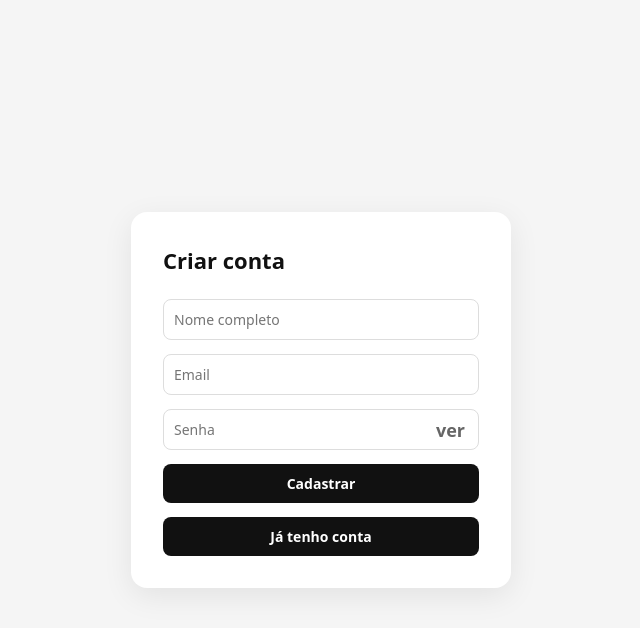
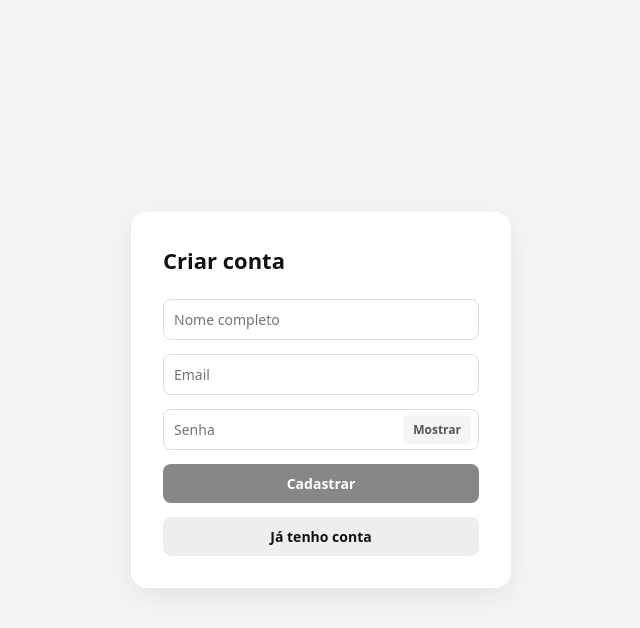
Before and after one commit to heltonmachado/meu-projeto-senior, a React (Vite) app in the folder frontend/: page / in a window 1280 px wide. Both pictures are taken after a click on the button "Criar conta". Shown: the top 628 px of the page, without its empty margins (319-959 px from the left). Built offline with nearby package versions, Linux system fonts and the light colour scheme.

Commit message:
feat: finaliza sistema de auth staff com criterio de senha forte

```diff
--- a/frontend/src/index.css
+++ b/frontend/src/index.css
@@ -5,14 +5,30 @@ button{background:#111;color:#fff;cursor:pointer;border:0;font-weight:600;transi
 button:hover{opacity:0.9}
 button:disabled{opacity:0.5;cursor:not-allowed}
 
-/* login especifico */
+/* login */
 .login-wrapper{display:flex;justify-content:center;align-items:center;min-height:100vh;padding:20px}
 .login-card{padding:32px;background:#fff;border-radius:16px;width:100%;max-width:380px;display:flex;flex-direction:column;gap:14px;box-shadow:0 8px 30px rgba(0,0,0,0.08)}
 .login-card h2{margin-bottom:8px;font-size:22px}
 .error-box{background:#fee2e2;color:#b91c1c;padding:10px 12px;border-radius:8px;font-size:13px;border:1px solid #fecaca}
 
-/* campo senha com olho - NOVO */
+/* senha com olho */
 .password-field{position:relative;display:flex;align-items:center;width:100%}
-.password-field input{width:100%;padding-right:40px}
-.password-toggle{position:absolute;right:10px;background:none;border:0;cursor:pointer;font-size:18px;color:#666;padding:4px;line-height:1}
-.password-toggle:hover{color:#111}
+.password-field input{width:100%;padding-right:80px}
+.password-toggle{position:absolute;right:8px;background:#f5f5f5;border:0;cursor:pointer;font-size:12px;color:#555;padding:6px 10px;border-radius:6px;font-weight:600}
+.password-toggle:hover{color:#111;background:#eee}
+
+/* criterio de senha forte */
+.password-criteria{display:flex;gap:8px;flex-wrap:wrap;font-size:11px;color:#999;margin-top:-8px}
+.password-criteria span{padding:2px 6px;background:#f5f5f5;border-radius:4px}
+.password-criteria span.ok{color:#15803d;background:#dcfce7;font-weight:600}
+
+/* secundario */
+.secondary{background:#eee;color:#111}
+.secondary:hover{background:#e5e5e5}
+
+/* products */
+.products-page{padding:24px;min-height:100vh}
+.products-header{display:flex;justify-content:space-between;align-items:center;margin-bottom:20px;background:#fff;padding:16px 20px;border-radius:12px}
+.products-form{display:flex;gap:10px;margin-bottom:20px;background:#fff;padding:16px;border-radius:12px;flex-wrap:wrap}
+.products-list{list-style:none;display:flex;flex-direction:column;gap:10px}
+.product-item{background:#fff;padding:16px;border-radius:12px;display:flex;justify-content:space-between;align-items:center}
--- a/frontend/src/pages/Login.jsx
+++ b/frontend/src/pages/Login.jsx
@@ -1,73 +1,87 @@
-import { useState, useContext } from 'react';
+import { useState, useContext, useMemo, useCallback } from 'react';
 import { useNavigate } from 'react-router-dom';
 import { AuthContext } from '../context/AuthContext.jsx';
 import api from '../api/api.js';
 
+const PASSWORD_REGEX = /^(?=.*[a-z])(?=.*[A-Z])(?=.*\d)(?=.*[^A-Za-z0-9]).{8,}$/;
+
 export default function Login() {
   const [form, setForm] = useState({ name: '', email: '', password: '' });
-  const [isRegister, setIsRegister] = useState(false);
+  const [mode, setMode] = useState('login');
   const [loading, setLoading] = useState(false);
-  const [error, setError] = useState('');
+  const [error, setError] = useState(null);
   const [showPassword, setShowPassword] = useState(false);
 
   const { login } = useContext(AuthContext);
   const navigate = useNavigate();
 
-  const updateField = (field) => (e) => {
-    setForm(prev => ({ ...prev, [field]: e.target.value }));
-  };
+  const criteria = useMemo(() => ({
+    length: form.password.length >= 8,
+    upper: /[A-Z]/.test(form.password),
+    lower: /[a-z]/.test(form.password),
+    number: /\d/.test(form.password),
+    symbol: /[^A-Za-z0-9]/.test(form.password),
+    valid: PASSWORD_REGEX.test(form.password),
+  }), [form.password]);
 
-  const handleSubmit = async (e) => {
+  const setField = useCallback((field, value) => {
+    setForm(prev => ({ ...prev, [field]: value }));
+  }, []);
+
+  const isRegister = mode === 'register';
+
+  const handleSubmit = useCallback(async (e) => {
     e.preventDefault();
-    setError('');
-    if (isRegister && form.name.trim().length < 3) {
-      return setError('Nome deve ter no minimo 3 caracteres');
-    }
-    if (form.password.length < 6) {
-      return setError('Senha deve ter no minimo 6 caracteres');
-    }
+    setError(null);
+    if (isRegister && form.name.trim().length < 3) return setError({ message: 'Nome mínimo 3 chars' });
+    if (isRegister && !criteria.valid) return setError({ message: 'Senha não atende política de segurança' });
+
     setLoading(true);
     try {
       if (isRegister) {
         await api.post('/auth/register', form);
-        setIsRegister(false);
-        setForm(prev => ({ ...prev, password: '' }));
+        setMode('login');
+        setField('password', '');
       } else {
         await login(form.email, form.password);
         navigate('/products', { replace: true });
       }
     } catch (err) {
-      setError(err.response?.data?.message || err.message || 'Erro inesperado');
+      setError({ message: err.response?.data?.message || 'Erro inesperado' });
     } finally {
       setLoading(false);
     }
-  };
+  }, [form, isRegister, criteria.valid, login, navigate, setField]);
 
   return (
     <div className="login-wrapper">
-      <form onSubmit={handleSubmit} className="login-card">
+      <form onSubmit={handleSubmit} className="login-card" noValidate>
         <h2>{isRegister ? 'Criar conta' : 'Entrar'}</h2>
-        {error && <div className="error-box">{error}</div>}
-        {isRegister && <input value={form.name} onChange={updateField('name')} placeholder="Nome completo" required />}
-        <input value={form.email} onChange={updateField('email')} placeholder="Email" type="email" required />
+        {error && <div className="error-box">{error.message}</div>}
+        {isRegister && <input value={form.name} onChange={e => setField('name', e.target.value)} placeholder="Nome completo" disabled={loading} />}
+        <input value={form.email} onChange={e => setField('email', e.target.value)} placeholder="Email" type="email" disabled={loading} />
 
         <div className="password-field">
-          <input
-            type={showPassword ? 'text' : 'password'}
-            value={form.password}
-            onChange={updateField('password')}
-            placeholder="Senha"
-            required
-          />
-          <button type="button" onClick={() => setShowPassword(!showPassword)} className="password-toggle" tabIndex={-1}>
-            {showPassword ? 'ocultar' : 'ver'}
+          <input type={showPassword ? 'text' : 'password'} value={form.password} onChange={e => setField('password', e.target.value)} placeholder="Senha" disabled={loading} />
+          <button type="button" onClick={() => setShowPassword(v => !v)} className="password-toggle" tabIndex={-1}>
+            {showPassword ? 'Ocultar' : 'Mostrar'}
           </button>
         </div>
 
-        <button type="submit" disabled={loading}>
-          {loading ? 'Carregando...' : (isRegister ? 'Cadastrar' : 'Entrar')}
+        {isRegister && form.password && (
+          <div className="password-criteria">
+            <span className={criteria.length ? 'ok' : ''}>8+ chars</span>
+            <span className={criteria.upper ? 'ok' : ''}>Maiúscula</span>
+            <span className={criteria.lower ? 'ok' : ''}>Minúscula</span>
+            <span className={criteria.number ? 'ok' : ''}>Número</span>
+            <span className={criteria.symbol ? 'ok' : ''}>Símbolo</span>
+          </div>
+        )}
+
+        <button type="submit" disabled={loading || (isRegister && !criteria.valid)}>
+          {loading ? 'Processando...' : (isRegister ? 'Cadastrar' : 'Entrar')}
         </button>
-        <button type="button" onClick={()=> setIsRegister(!isRegister)} disabled={loading} className="secondary">
+        <button type="button" onClick={() => setMode(m => m === 'login' ? 'register' : 'login')} disabled={loading} className="secondary">
           {isRegister ? 'Já tenho conta' : 'Criar conta'}
         </button>
       </form>
```
